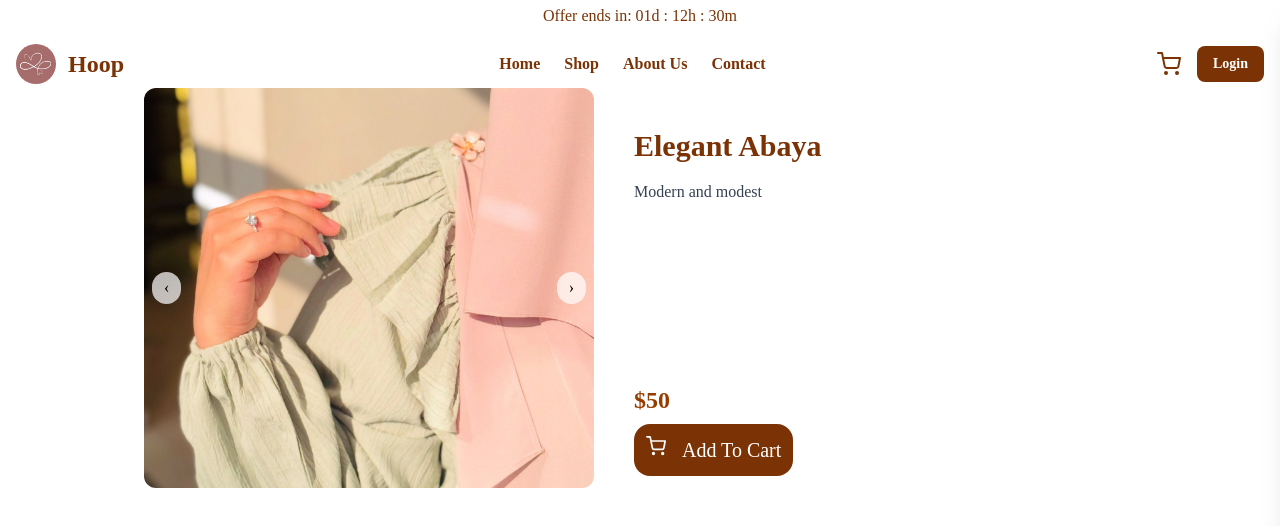
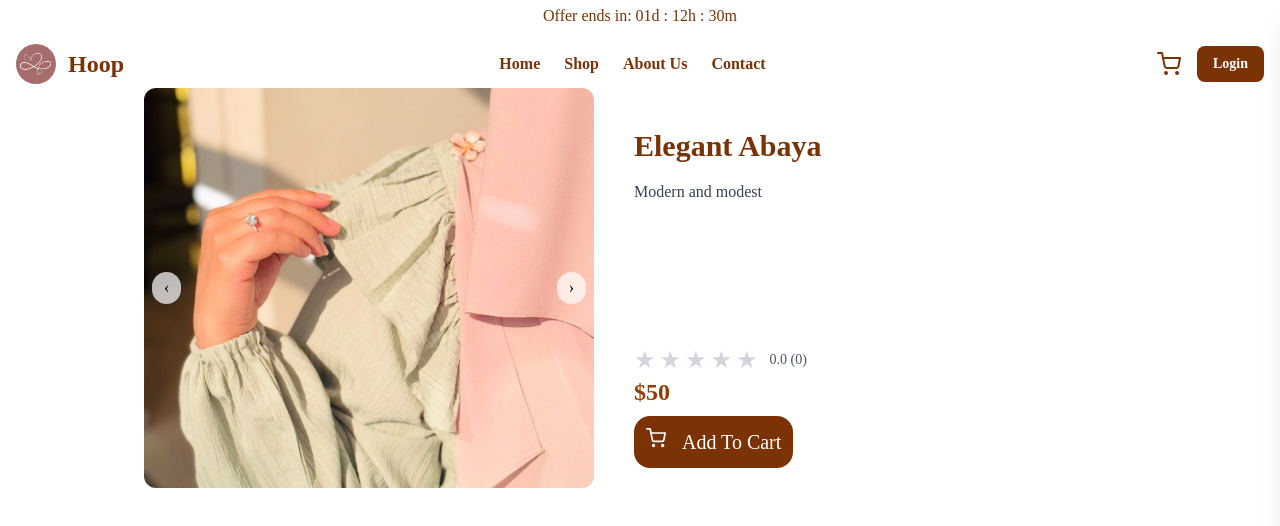
Before and after one commit to dinaHellal/HOOP, a React (Vite) app: page /product/1 in a window 1280 px wide. Shown: the top 526 px of the page. Built offline with nearby package versions, Linux system fonts and the light colour scheme; a web font is replaced by a local one.

Commit message:
Add: Rating Item In Products Details & Shop Page

```diff
--- a/src/pages/ProductDetails.tsx
+++ b/src/pages/ProductDetails.tsx
@@ -5,12 +5,14 @@ import { useCart } from "../context/CartContext";
 import { FiShoppingCart } from "react-icons/fi";
 import { toast } from "react-toastify";
 import "react-toastify/dist/ReactToastify.css";
+import { useRatings } from "../useRatings";
 
 export default function ProductDetails() {
   const { addToCart } = useCart();
   const { id } = useParams();
   const product = products.find((p) => p.id === id);
   const [current, setCurrent] = useState(0);
+const { rating, count, handleRate } = useRatings(product?.title ?? "");
 
   if (!product) {
     return <div className="text-center py-20 text-red-600 text-xl">Product not found</div>;
@@ -42,8 +44,30 @@ export default function ProductDetails() {
       <div className="flex-1 mt-10">
         <h2 className="text-3xl font-bold text-amber-900">{product.title}</h2>
         <p className="mt-4 text-gray-700">{product.description}</p>
+<div className="mt-35">
+  <div className="flex items-center gap-1">
+    {[1,2,3,4,5].map((star) => (
+      <span
+        key={star}
+        onClick={() => {
+          handleRate(star);
+          toast.success("Thank you for rating!");
+        }}
+        className={`cursor-pointer text-2xl ${
+          star <= Math.round(rating) ? "text-yellow-400" : "text-gray-300"
+        }`}
+      >
+        ★
+      </span>
+    ))}
 
-        <p className="mt-45 text-2xl text-amber-800 font-bold">${product.price}</p>
+    {/* display average + count */}
+    <span className="text-sm ml-2 text-gray-600">
+      {rating.toFixed(1)} ({count})
+    </span>
+  </div>
+</div>
+        <p className="mt- text-2xl text-amber-800 font-bold">${product.price}</p>
         <button
           onClick={() => {
             addToCart(product);
--- a/src/pages/Shop.tsx
+++ b/src/pages/Shop.tsx
@@ -6,6 +6,7 @@ import { useCart } from "../context/CartContext";
 import CartDrawer from "../components/CartDrawer";
 import { toast } from "react-toastify";
 import "react-toastify/dist/ReactToastify.css";
+import { useRatings } from "../useRatings";   // ✅ important
 
 export default function Shop() {
   const { addToCart } = useCart();
@@ -17,7 +18,7 @@ export default function Shop() {
       ...prev,
       [p.id]: { showControls: true, quantity: 1 },
     }));
-    addToCart(p);
+    addToCart({ ...p, price: Number(p.price) });  // 🔧 convert price to number if needed
     toast.success("  Product added to cart!");
   };
 
@@ -29,6 +30,7 @@ export default function Shop() {
       <div className="grid grid-cols-1 md:grid-cols-3 gap-6 max-w-6xl mx-auto">
         {products.map((product: Product) => {
           const isShown = cartState[product.id]?.showControls || false;
+          const { rating, count } = useRatings(product.title); // rating hook
 
           return (
             <div key={product.id} className="bg-white rounded-xl shadow-md overflow-hidden">
@@ -36,13 +38,24 @@ export default function Shop() {
                 <img src={product.image} alt={product.title} className="w-full h-60 object-cover hover:scale-105 transition-transform duration-300" />
               </div>
 
-              <div className="p-4 text-center">
+              <div className="p-4 ">
                 <h2 className="text-lg font-semibold text-amber-900">{product.title}</h2>
                 <p className="text-sm text-gray-600 mt-1">{product.description}</p>
+
+                {/*  Rating read only */}
+                <div className="flex  items-center gap-1 mt-1" title={`Rating: ${rating.toFixed(1)} (${count})`}>
+                  {[1,2,3,4,5].map((i) => (
+                    <span key={i} className={`text-xl ${i <= Math.round(rating) ? "text-yellow-400" : "text-gray-300"}`}>
+                      ★
+                    </span>
+                  ))}
+                  <span className="text-sm  text-gray-500 ml-1">({count})</span>
+                </div>
+
                 <p className="text-amber-800 font-bold mt-2">${product.price}</p>
 
                 {!isShown ? (
-                  <button onClick={() => handleAddFirstTime(product)} className="mt-4 bg-amber-900 text-white px-4 py-2 rounded hover:bg-amber-800 mx-auto flex items-center gap-2">
+                  <button onClick={() => handleAddFirstTime(product)} className="mt-4 bg-amber-900 text-white px-4 py-2 rounded hover:bg-amber-800 flex items-center gap-2">
                     Add to Cart
                   </button>
                 ) : (
--- /dev/null
+++ b/src/useRatings.ts
@@ -0,0 +1,29 @@
+import { useState, useEffect } from "react";
+
+export function useRatings(productKey: string) {
+  const storageKey = `rating_${productKey}`;
+
+  const [rating, setRating] = useState<number>(0);
+  const [count, setCount] = useState<number>(0);
+
+  useEffect(() => {
+    const data = localStorage.getItem(storageKey);
+    if (data) {
+      const parsed = JSON.parse(data);
+      setRating(parsed.rating);
+      setCount(parsed.count);
+    }
+  }, [storageKey]);
+
+  const handleRate = (star: number) => {
+    // compute new average
+    const newCount = count + 1;
+    const newRating = ((rating * count) + star) / newCount;
+
+    setRating(newRating);
+    setCount(newCount);
+    localStorage.setItem(storageKey, JSON.stringify({ rating: newRating, count: newCount }));
+  };
+
+  return { rating, count, handleRate };
+}
```
